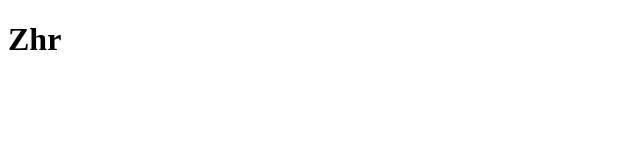
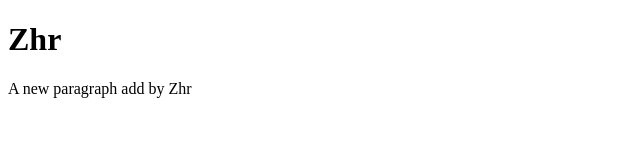
Before and after one commit to ZohirEDDIG/Git_Course, a plain HTML site: page index.html in a window 1280 px wide. Shown: the whole page, without its empty margins (0-640 px from the left). Drawn offline with Linux system fonts and the light colour scheme.

Commit message:
Updated the index.html file

```diff
--- a/index.html
+++ b/index.html
@@ -7,5 +7,6 @@
   </head>
   <body>
     <h1>Zhr</h1>
+    <p>A new paragraph add by Zhr</p>
   </body>
 </html>
```
